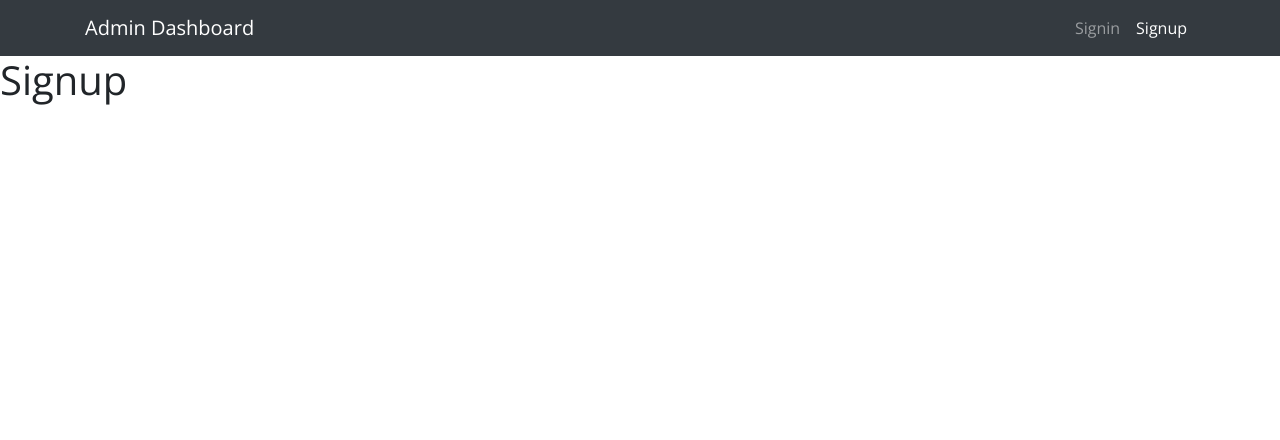
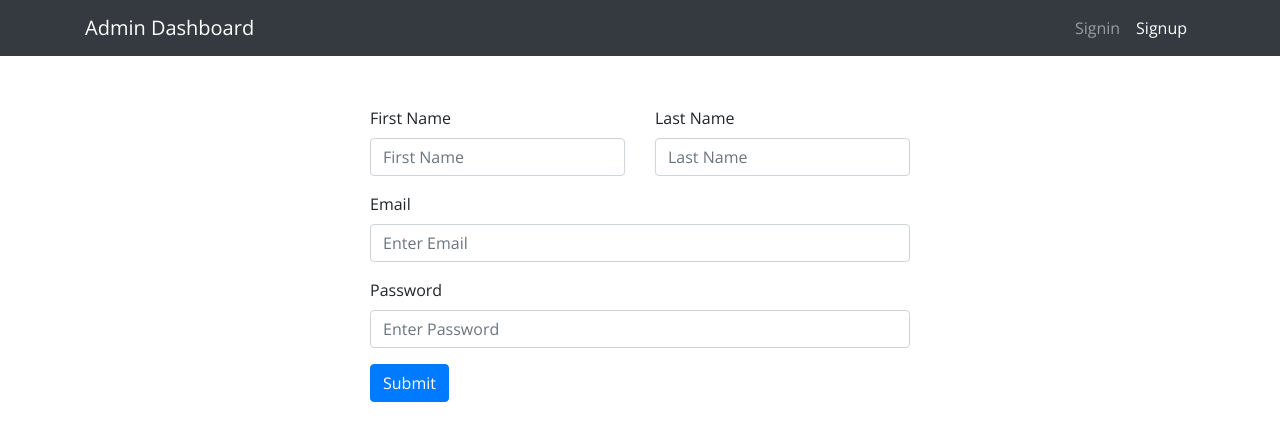
Before and after one commit to arunsinghsnd/ecommerce-admin-app, a React (Create React App) app: page /signup in a window 1280 px wide. Shown: the top 440 px of the page. Built offline with nearby package versions, Linux system fonts and the light colour scheme.

Commit message:
signin and signup page created

```diff
--- /dev/null
+++ b/src/components/UI/Input/index.js
@@ -0,0 +1,19 @@
+import React from "react";
+import { Form } from "react-bootstrap";
+
+const Input = props => {
+  return (
+    <Form.Group controlId="formBasicEmail">
+      <Form.Label>{props.label}</Form.Label>
+      <Form.Control
+        type={props.type}
+        placeholder={props.placeholder}
+        value={props.value}
+        onChange={props.onChange}
+      />
+      <Form.Text className="text-muted">{props.errorMessage}</Form.Text>
+    </Form.Group>
+  );
+};
+
+export default Input;
--- a/src/conatiners/Signin/index.js
+++ b/src/conatiners/Signin/index.js
@@ -1,13 +1,38 @@
 import React from "react";
+import { Container, Form, Button, Row, Col } from "react-bootstrap";
 import Layout from "../../components/Layout";
+import Input from "../../components/UI/Input";
 
 const Signin = () => {
   return (
-    <div>
-      <Layout>
-        <h1>Signin</h1>
-      </Layout>
-    </div>
+    <Layout>
+      <Container>
+        <Row style={{ marginTop: "50px" }}>
+          <Col md={{ span: 6, offset: 3 }}>
+            <Form>
+              <Input
+                label="Email"
+                placeholder="Enter Email"
+                value=""
+                type="email"
+                onChange={() => {}}
+              />
+
+              <Input
+                label="Password"
+                placeholder="Enter Password"
+                value=""
+                type="password"
+                onChange={() => {}}
+              />
+              <Button variant="primary" type="submit">
+                Submit
+              </Button>
+            </Form>
+          </Col>
+        </Row>
+      </Container>
+    </Layout>
   );
 };
 
--- a/src/conatiners/Signup/index.js
+++ b/src/conatiners/Signup/index.js
@@ -1,13 +1,58 @@
 import React from "react";
 import Layout from "../../components/Layout";
+import { Container, Form, Button, Row, Col } from "react-bootstrap";
+import Input from "../../components/UI/Input";
 
 const Signup = () => {
   return (
-    <div>
-      <Layout>
-        <h1>Signup</h1>
-      </Layout>
-    </div>
+    <Layout>
+      <Container>
+        <Row style={{ marginTop: "50px" }}>
+          <Col md={{ span: 6, offset: 3 }}>
+            <Form>
+              <Row>
+                <Col md={6}>
+                  <Input
+                    label="First Name"
+                    placeholder="First Name"
+                    value=""
+                    type="text"
+                    onChange={() => {}}
+                  />
+                </Col>
+                <Col md={6}>
+                  <Input
+                    label="Last Name"
+                    placeholder="Last Name"
+                    value=""
+                    type="text"
+                    onChange={() => {}}
+                  />
+                </Col>
+              </Row>
+              <Input
+                label="Email"
+                placeholder="Enter Email"
+                value=""
+                type="email"
+                onChange={() => {}}
+              />
+
+              <Input
+                label="Password"
+                placeholder="Enter Password"
+                value=""
+                type="password"
+                onChange={() => {}}
+              />
+              <Button variant="primary" type="submit">
+                Submit
+              </Button>
+            </Form>
+          </Col>
+        </Row>
+      </Container>
+    </Layout>
   );
 };
 
```
